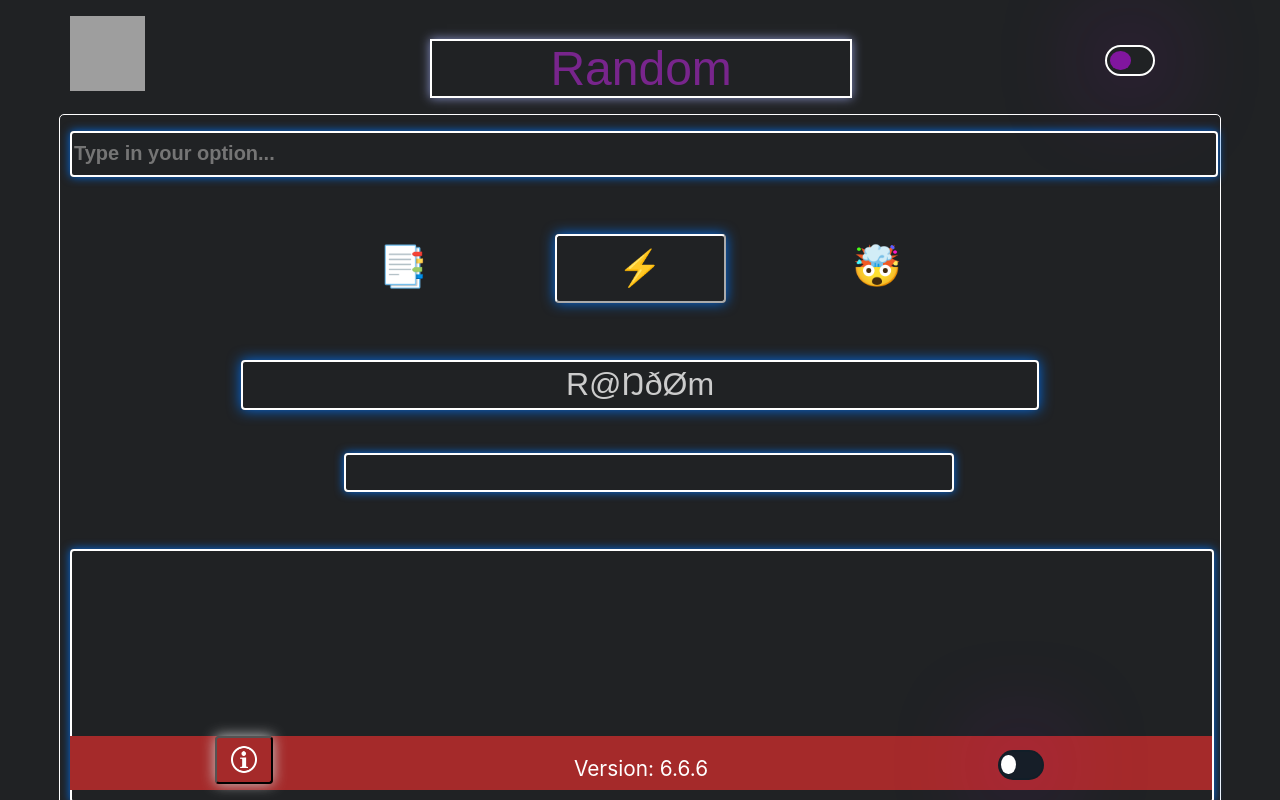
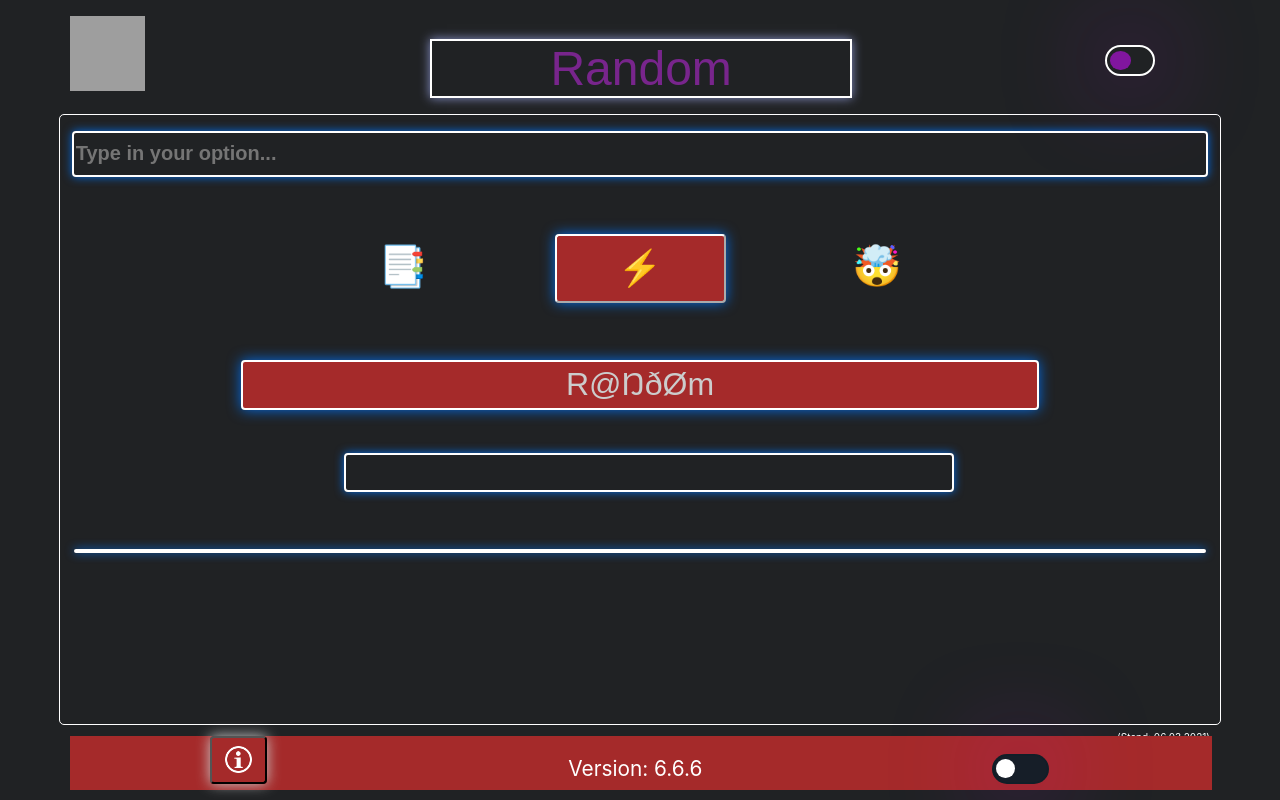
Before and after one commit to JARVIS-source/random-web, a React (Create React App) app: page / in a window 1280 px wide. Shown: the top 800 px of the page. Built offline with nearby package versions, Linux system fonts and the light colour scheme; grey boxes are pictures that could not be loaded.

Commit message:
color changes and sizes

```diff
--- a/public/RaNdOm.js
+++ b/public/RaNdOm.js
@@ -1,7 +1,7 @@
 var options = [];
 var To_Do = false;
 var a = true;
-var elem = ["display", "switch", "input_box", "input_button", "engine_button", "outrand", "outtodo", "list", "date"]
+var elem = ["everything","display", "switch", "input_box", "input_button", "engine_button", "outrand", "outtodo", "list", "date"]
 
 function add_option() {
     rotateAnimation();
@@ -143,10 +143,14 @@ function reset(number) {
     for (d = 0; d < elem.length; d++) {
         var paint = elem[d];
         if (number == 1) {
-            document.getElementById(paint).style.color = "#293e6b";
+            if (paint!="display" && paint!="engine_button"){
+                document.getElementById(paint).style.color = "#293e6b";
+            }
             document.getElementById(paint).style.borderColor = "rgb(167, 35, 35)";
         } else {
-            document.getElementById(paint).style.color = "#ffffff";
+            if (paint!="display" && paint!="engine_button"){
+                document.getElementById(paint).style.color = "#ffffff";
+            }
             document.getElementById(paint).style.borderColor = "white";
         }
     }
--- a/public/index.html
+++ b/public/index.html
@@ -31,7 +31,7 @@
     </header>
     <div id="root" style="display: none;"></div>
     <main role="main">
-        <div class="container box main-container">
+        <div class="container box main-container" id="everything">
             <div class="textfield-center">
                 <input id="input_box" type="text" placeholder="Type in your option..." />
             </div>
@@ -58,7 +58,7 @@
         </div>
     </main>
     <div id="date" class="container textfield-right">
-        <small class="text-muted">(Stand: 31.10.2020)</small>
+        <small class="text-muted">(Stand: 06.03.2021)</small>
     </div>
     <script src="%PUBLIC_URL%/RaNdOm.js"></script>
 </body>
--- a/public/main.css
+++ b/public/main.css
@@ -90,8 +90,9 @@ body {
         margin-right: 0;
     }
     #input_box {
-        margin-left: -1.21%;
-        width: 95%;
+      /* margin-left: -1.21%;
+       width: 94%;*/
+      width: 98%;
       margin-top: 1rem;
     }
 
@@ -231,7 +232,7 @@ body {
   font-size: 300%;
   }
   #input_box {
-        width: 100%;
+      width: 99%;
       margin-top: 1rem;
   }
   .field-center {
@@ -264,9 +265,9 @@ body {
     display: inline-block;
     margin-right: 3%;
     margin-left: 1%;
-      width: 4%;
+    width: 5%;
     height: 30px;
-      top: -10px;
+    top: -6px;
    }
    .change input {
     opacity: 0;
@@ -293,7 +294,7 @@ body {
     position: absolute;
     content: "";
     height: 75%;
-      width: 35%;
+    width: 36%;
     left: 3%;
     bottom: 15%;
     background-color: #ffffff;
@@ -404,7 +405,7 @@ margin-right: 10%;
    font-family: 'Varela Round', sans-serif;
    border-color: #ffffff;
    border-radius: 4px;
-     background-color:transparent;
+   background-color: brown;
    box-shadow: 0 0 13px #036de7;
    color: #cccccc;
    -webkit-transition: .4s;
@@ -439,7 +440,7 @@ margin-right: 10%;
    width: 70%;
    text-decoration: wavy;
    border-radius: 4px;
-     background-color:transparent;
+   background-color: brown;
    box-shadow: 0 0 14px #036de7;
    border: 2px solid;
    border-color: #ffffff;
@@ -498,8 +499,7 @@ margin-right: 10%;
  #outtodo {
    margin-top: 5%;
    height: auto;
-     min-height: 250px;
-     min-width: 100px;
+   width: 99%;
    font-family: 'Varela Round', sans-serif;
    border: 2px solid;
    border-color: #ffffff;
```
Lines whose indentation alone changed are shown as unchanged.
